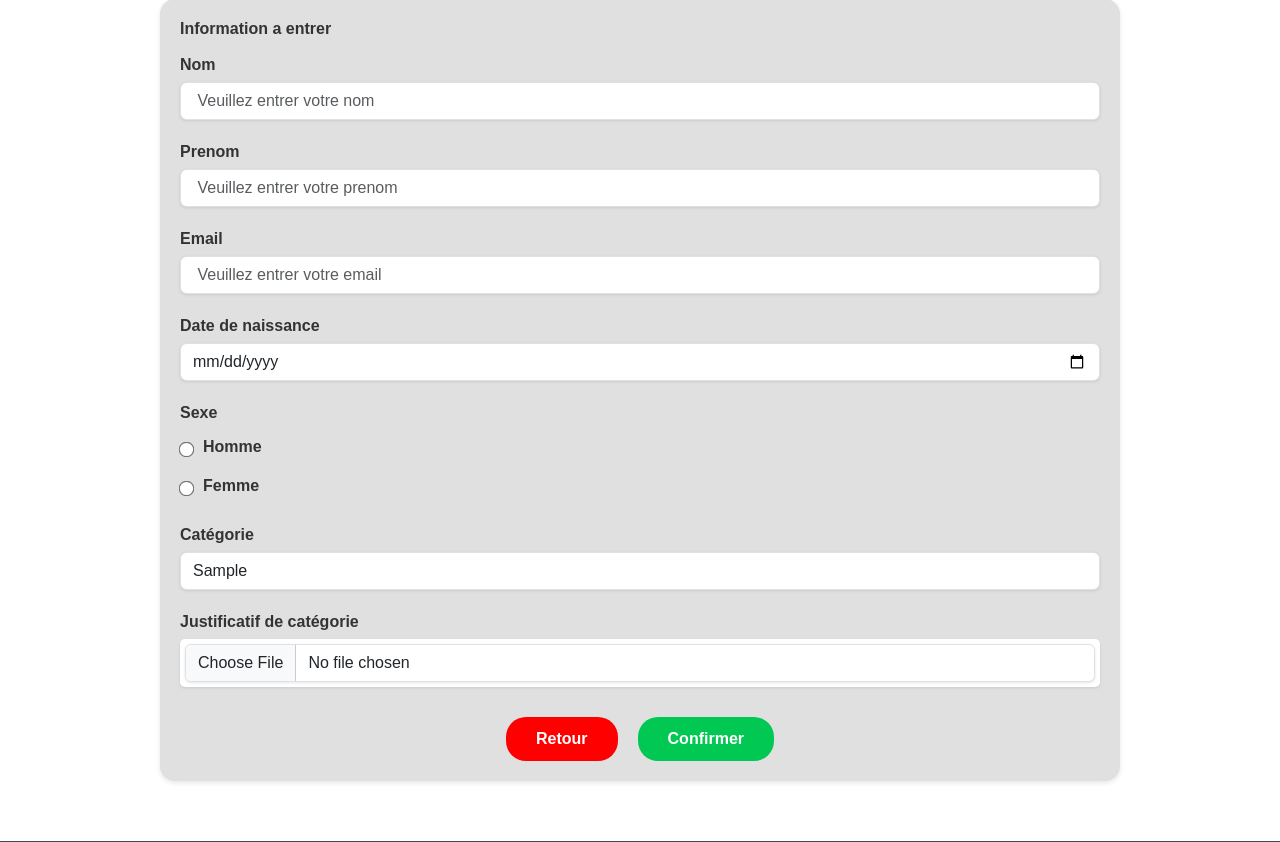
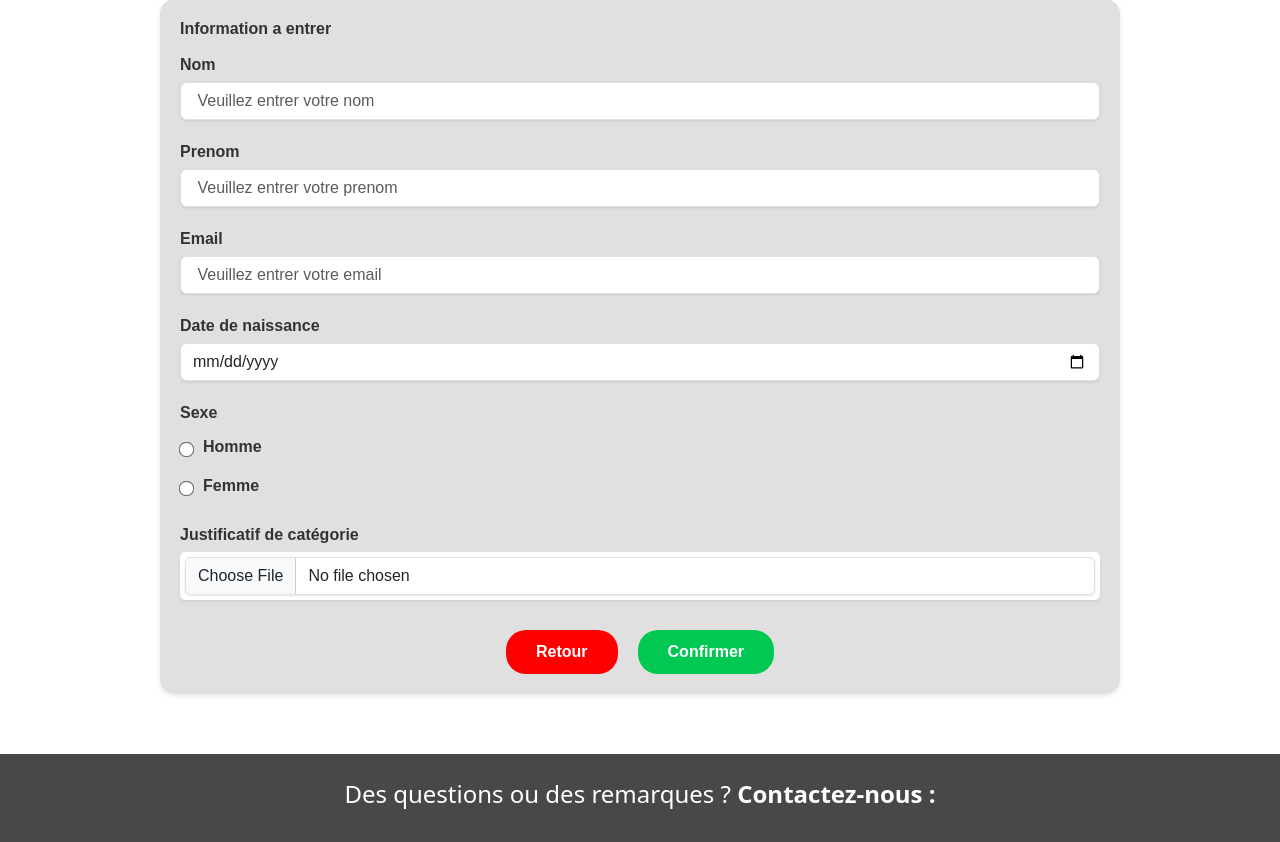
Before and after one commit to Bertili-Erwann/SAE3.01_Projet, a Flask app: a page that uses escrimeBlois/templates/inscription_event.html in a window 1280 px wide. Shown: the part 214-1056 px from the top of the page. Run offline with Flask 3, Linux system fonts and the light colour scheme; tables that the repository leaves empty hold one stand-in row (values such as "Sample post").

Commit message:
suppression de categorie dans evenement

```diff
--- a/escrimeBlois/commands.py
+++ b/escrimeBlois/commands.py
@@ -76,7 +76,6 @@ def loaddb(filename: str) -> None:
                                   email=insc.get('email'),
                                   date_naissance=date_naissance,
                                   sexe=insc.get('sexe'),
-                                  categorie=insc.get('categorie'),
                                   justificatif=insc.get('justificatif'))
         db.session.add(inscription)
         db.session.commit()
--- a/escrimeBlois/form.py
+++ b/escrimeBlois/form.py
@@ -89,5 +89,4 @@ class FormInscriptionEvent(FlaskForm):
     email = StringField('Email', validators=[DataRequired()])
     date_naissance = DateField('Date de naissance', validators=[DataRequired()])
     sexe = RadioField('Sexe', choices=[('H', 'Homme'), ('F', 'Femme')], validators=[DataRequired()])
-    categorie = StringField('Catégorie', validators=[DataRequired()])
     justificatif = FileField('Justificatif de catégorie')
--- a/escrimeBlois/models.py
+++ b/escrimeBlois/models.py
@@ -243,7 +243,6 @@ class Inscription(db.Model):
     email = db.Column(db.String(64))
     date_naissance = db.Column(db.Date)
     sexe = db.Column(db.String(1))
-    categorie = db.Column(db.String(30))
     justificatif = db.Column(db.String(255))
 
     # Relations
--- a/escrimeBlois/templates/inscription_event.html
+++ b/escrimeBlois/templates/inscription_event.html
@@ -43,10 +43,6 @@
                 </div>
             </div>
 
-            <div class="form-group">
-                <label for="categorie">Catégorie</label>
-                {{ form.categorie(class="form-control", readonly=True) }}
-            </div>
 
             <div class="form-group">
                 <label for="justificatif">Justificatif de catégorie</label>
--- a/escrimeBlois/views.py
+++ b/escrimeBlois/views.py
@@ -439,10 +439,6 @@ def inscription_event(id_evenement):
     # Cas visiteur
     form = FormInscriptionEvent()
 
-    # Pré-remplir la catégorie avec celle de l'événement
-    if request.method == 'GET' and evenement.categorie:
-        form.categorie.data = evenement.categorie
-
     if form.validate_on_submit():
         filename = None
         if form.justificatif.data:
@@ -457,7 +453,6 @@ def inscription_event(id_evenement):
             email=form.email.data,
             date_naissance=form.date_naissance.data,
             sexe=form.sexe.data,
-            categorie=form.categorie.data, # Utilise la valeur du formulaire (qui sera celle pré-remplie)
             justificatif=filename
         )
         db.session.add(inscription)
```
